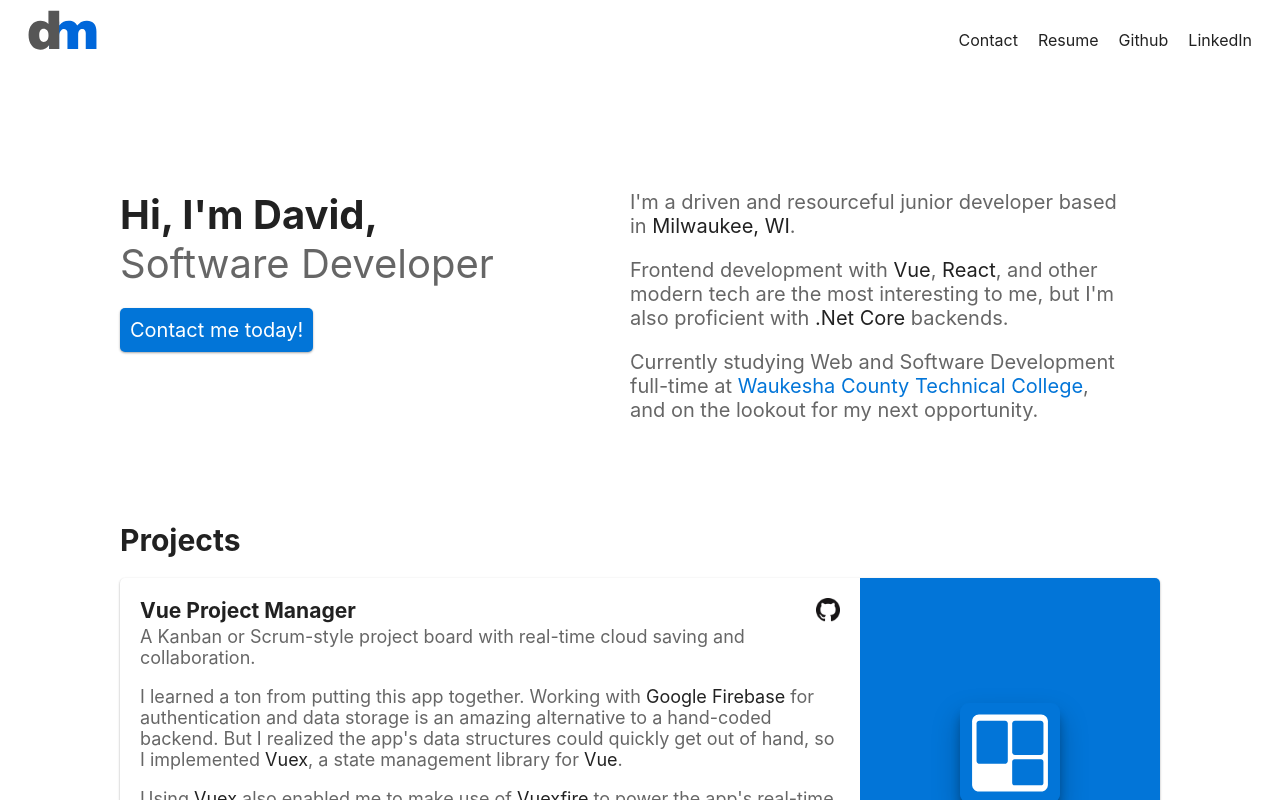
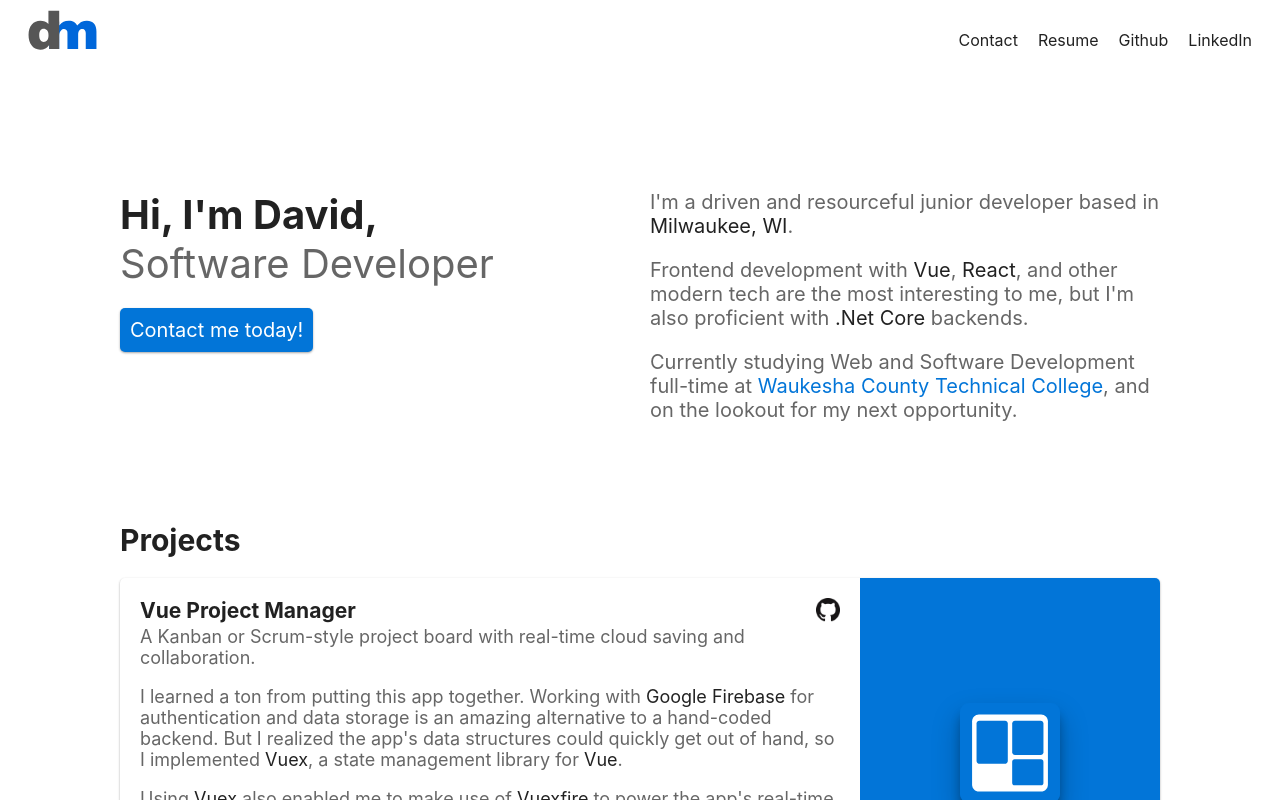
Before and after one commit to davidmichaelm/dm-portfolio, a Next.js app: page / in a window 1280 px wide. Shown: the top 800 px of the page. Built offline with nearby package versions, Linux system fonts and the light colour scheme.

Commit message:
Remove padding from headerRight

```diff
--- a/styles/Header.module.scss
+++ b/styles/Header.module.scss
@@ -48,10 +48,6 @@
         min-width: 300px;
     }
 
-    .headerRight {
-        padding-right: 40px;
-    }
-
     .header p {
         margin: 0 0 1em 0;
     }
```
